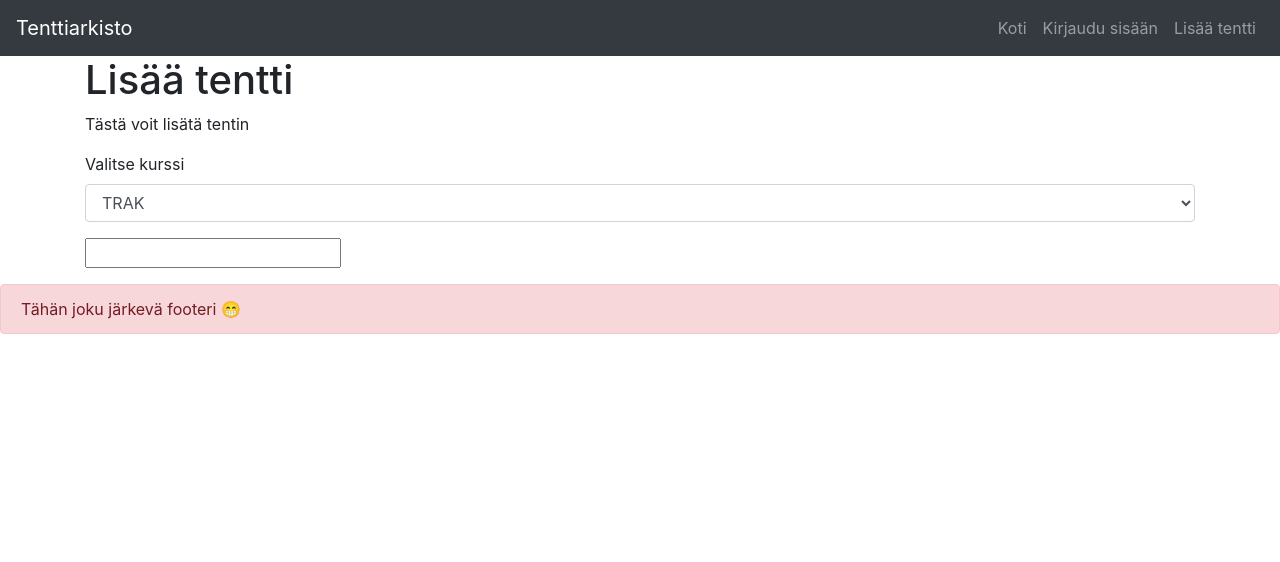
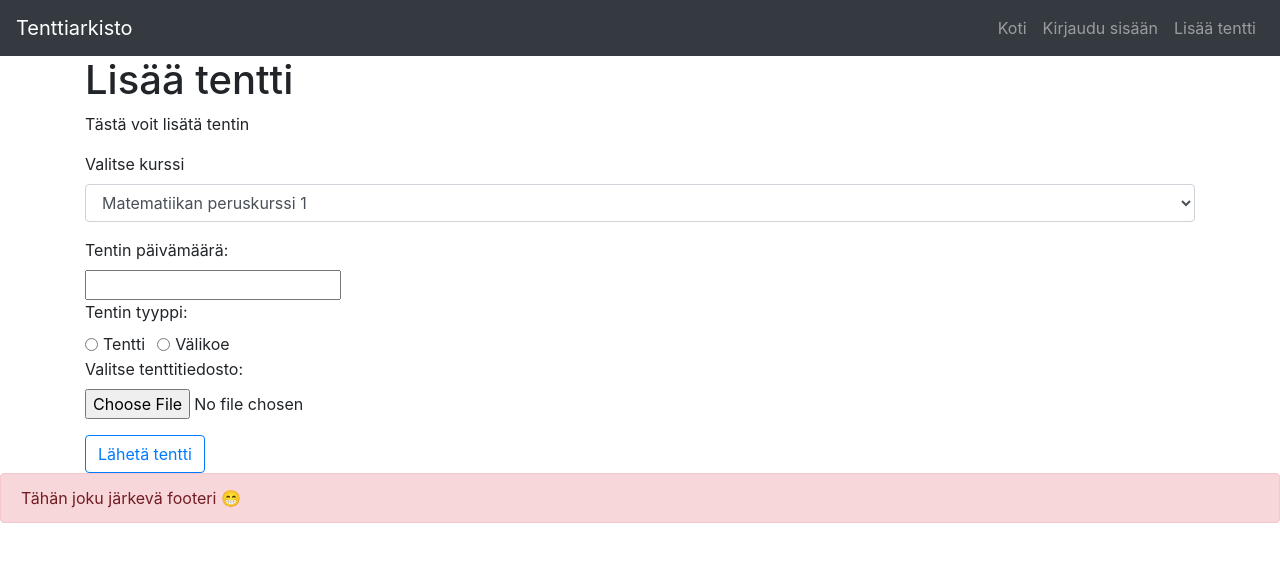
Before and after one commit to asteriskiry/tenttiarkisto-frontend, a React (Create React App) app: page /add in a window 1280 px wide. Shown: the top 562 px of the page. Built offline with nearby package versions, Linux system fonts and the light colour scheme.

Commit message:
First draft of exam adding view

```diff
--- a/src/views/AddView.js
+++ b/src/views/AddView.js
@@ -1,16 +1,41 @@
 import React, { Component } from 'react';
 import MainComponent from '../components/main/MainComponent.js';
-import { Form } from 'react-bootstrap'
+import { Form, Button } from 'react-bootstrap'
 import DatePicker from "react-datepicker";
 import "react-datepicker/dist/react-datepicker.css";
 import fi from 'date-fns/locale/fi';
+import axios from 'axios';
+
 //registerLocale('fi', fi)
 
 class AddView extends Component {
+  constructor(propr) {
+    super(propr);
 
-  state = {
-    startDate: null
+    this.state = {
+      subjects: [],
+      courses: [],
+      startdate: null,
+    }
   }
+
+
+  async componentDidMount() {
+    try {
+      let subjects = await axios.get('exampleData/subjects.json');
+      let courses = await axios.get('exampleData/courses.json');
+      this.setState({
+        ...this.state,
+        ...{
+          subjects: subjects.data,
+          courses: courses.data,
+        },
+      });
+    } catch (e) {
+      console.log(e);
+    }
+  }
+
 
   handleChange = date => {
     this.setState({
@@ -19,6 +44,7 @@ class AddView extends Component {
   }
 
   render() {
+    const {courses} = this.state;
     return (
       <MainComponent>
         <h1>Lisää tentti</h1>
@@ -28,20 +54,37 @@ class AddView extends Component {
           <Form.Group controlId='SelectCourse'>
             <Form.Label>Valitse kurssi</Form.Label>
             <Form.Control as='select'>
-              <option>TRAK</option>
-              <option>Insinöörimatematiikka E :D</option>
+              {courses.map(course => (
+                <option>{course.name}</option>
+              ))}
             </Form.Control>
           </Form.Group>
 
           <Form.Group controlId='selectDate'>
-            <DatePicker
-                locale='fi'
-                selected={this.state.startDate}
-                onChange={this.handleChange}
-            />
+            <Form.Label>Tentin päivämäärä:</Form.Label>
+              <br />
+              <DatePicker
+                  locale='fi'
+                  selected={this.state.startDate}
+                  onChange={this.handleChange}
+              /> <br />
+            <Form.Label>Tentin tyyppi:</Form.Label>
+            <br />
+
+            <Form.Check inline type='radio' label='Tentti' name='examTypeSelect' id='tentti' />
+            <Form.Check inline type='radio' label='Välikoe' name='examTypeSelect' id='valikoe' />
+            <br />
+            <label>Valitse tenttitiedosto: </label>
+            <br />
+            <input type='file' />
 
           </Form.Group>
+
+
         </Form>
+
+
+        <Button variant='outline-primary'>Lähetä tentti</Button>
 
       </MainComponent>
     );
```
